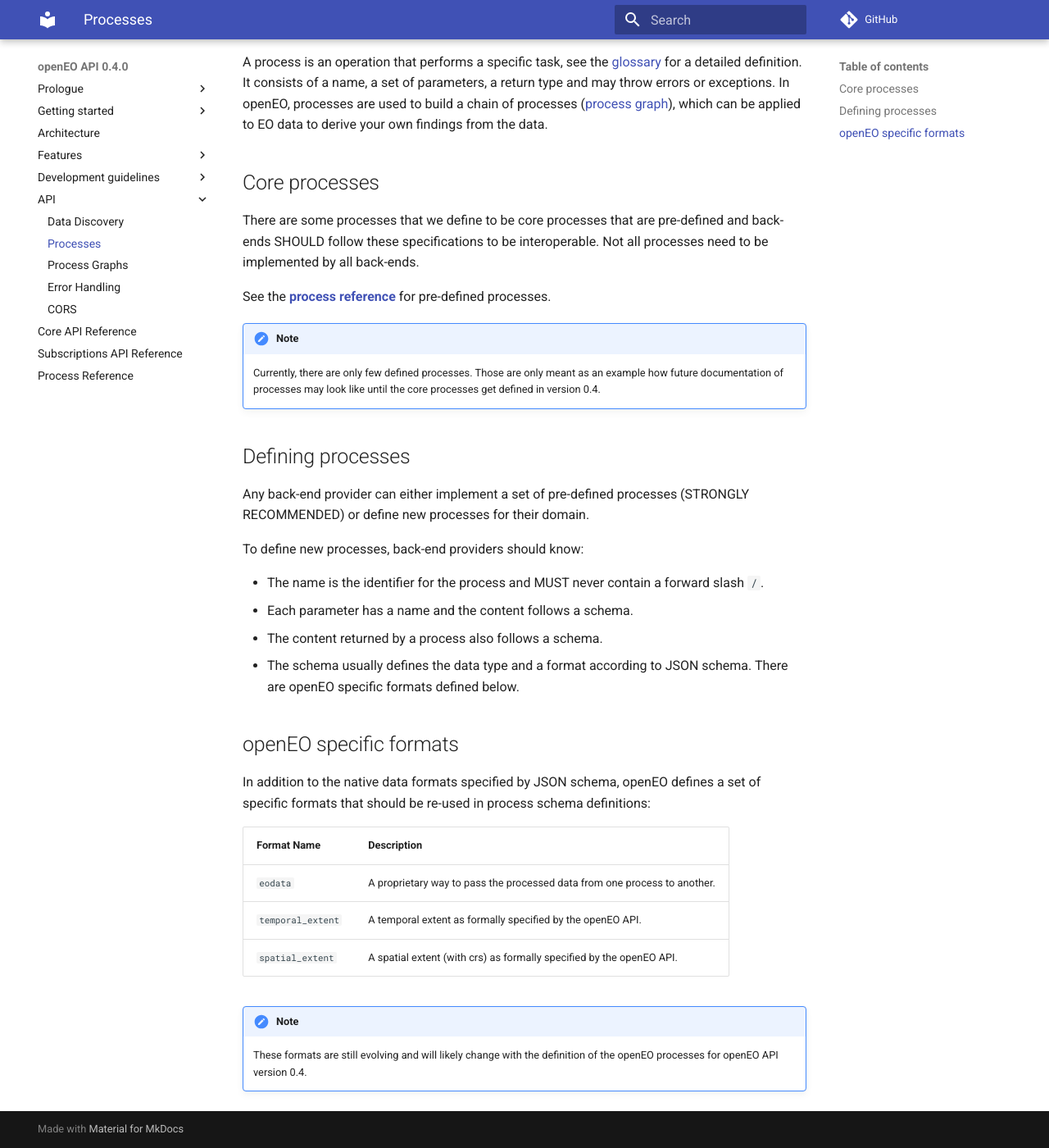
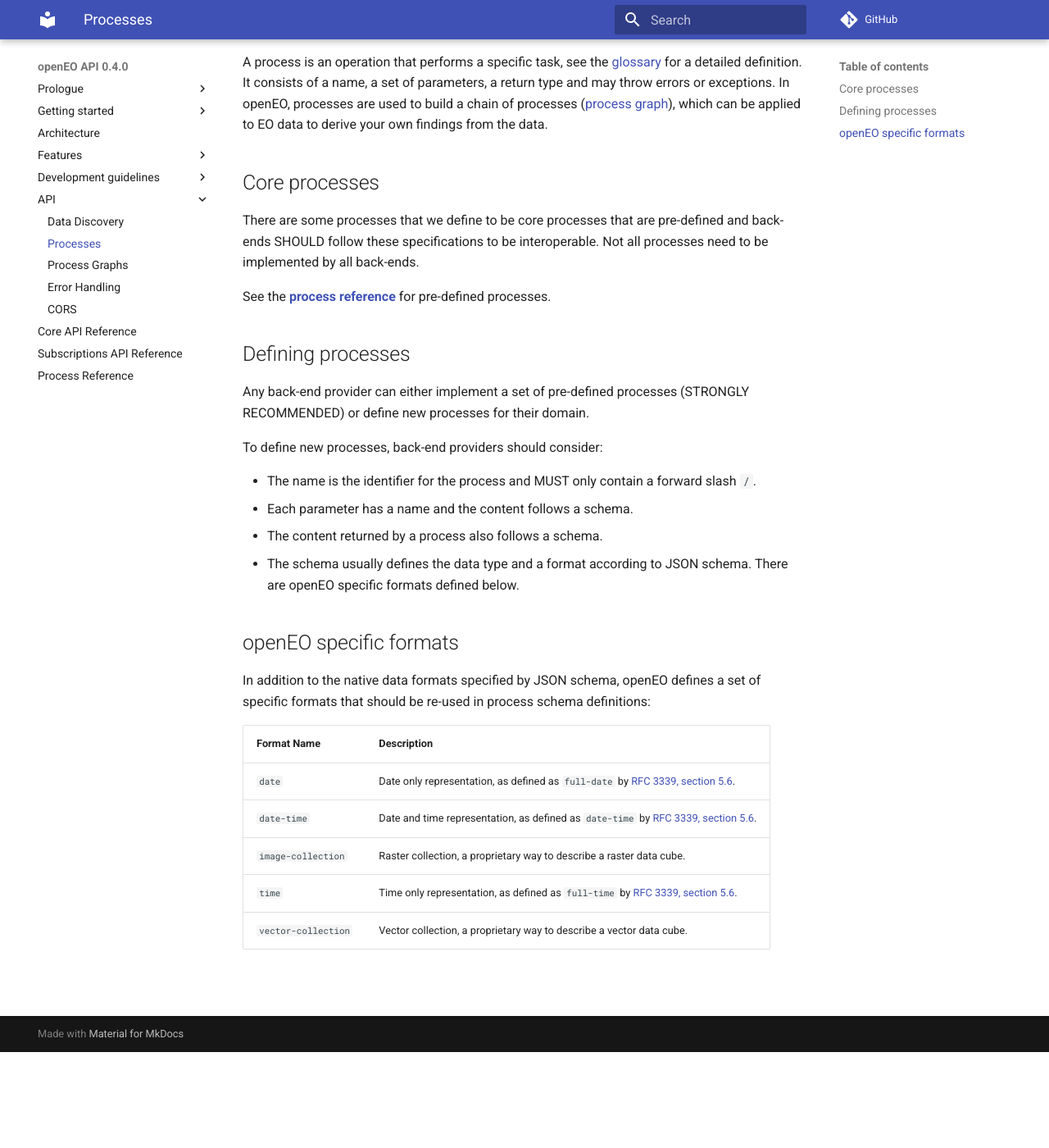
Before and after one commit to Open-EO/openeo-api, an MkDocs documentation site: the page built from docs/processes.md, in a window 1280 px wide and 1400 px high, scrolled down 117 px. Shown: the whole window at 82% size. Built offline with MkDocs 1.6.1 and Material for MkDocs 9.7.7, drawn with Linux system fonts in a browser that asks for light colours; comment, search, counter and statistics services are not loaded.

Commit message:
Updated processes to latest results from VITO sprint.

```diff
--- a/docs/processes.md
+++ b/docs/processes.md
@@ -8,16 +8,13 @@ There are some processes that we define to be core processes that are pre-define
 
 See the **[process reference](processreference.md)** for pre-defined processes.
 
-!!! note
-    Currently, there are only few defined processes. Those are only meant as an example how future documentation of processes may look like until the core processes get defined in version 0.4.
-
 ## Defining processes
 
 Any back-end provider can either implement a set of pre-defined processes (STRONGLY RECOMMENDED) or define new processes for their domain.
 
-To define new processes, back-end providers should know:
+To define new processes, back-end providers should consider:
 
-* The name is the identifier for the process and MUST never contain a forward slash `/`.
+* The name is the identifier for the process and MUST only contain a forward slash `/`.
 * Each parameter has a name and the content follows a schema.
 * The content returned by a process also follows a schema.
 * The schema usually defines the data type and a format according to JSON schema. There are openEO specific formats defined below.
@@ -26,11 +23,10 @@ To define new processes, back-end providers should know:
 
 In addition to the native data formats specified by JSON schema, openEO defines a set of specific formats that should be re-used in process schema definitions:
 
-| Format Name       | Description                                                  |
-| ----------------- | ------------------------------------------------------------ |
-| `eodata`          | A proprietary way to pass the processed data from one process to another. |
-| `temporal_extent` | A temporal extent as formally specified by the openEO API.   |
-| `spatial_extent`  | A spatial extent (with crs) as formally specified by the openEO API. |
-
-!!! note
-    These formats are still evolving and will likely change with the definition of the openEO processes for openEO API version 0.4.
+| Format Name         | Description                                                  |
+| ------------------- | ------------------------------------------------------------ |
+| `date`              | Date only representation, as defined as `full-date` by [RFC 3339, section 5.6](https://tools.ietf.org/html/rfc3339#section-5.6). |
+| `date-time`         | Date and time representation, as defined as `date-time` by [RFC 3339, section 5.6](https://tools.ietf.org/html/rfc3339#section-5.6). |
+| `image-collection`  | Raster collection, a proprietary way to describe a raster data cube. |
+| `time`              | Time only representation, as defined as `full-time` by [RFC 3339, section 5.6](https://tools.ietf.org/html/rfc3339#section-5.6). |
+| `vector-collection` | Vector collection, a proprietary way to describe a vector data cube. |
```
